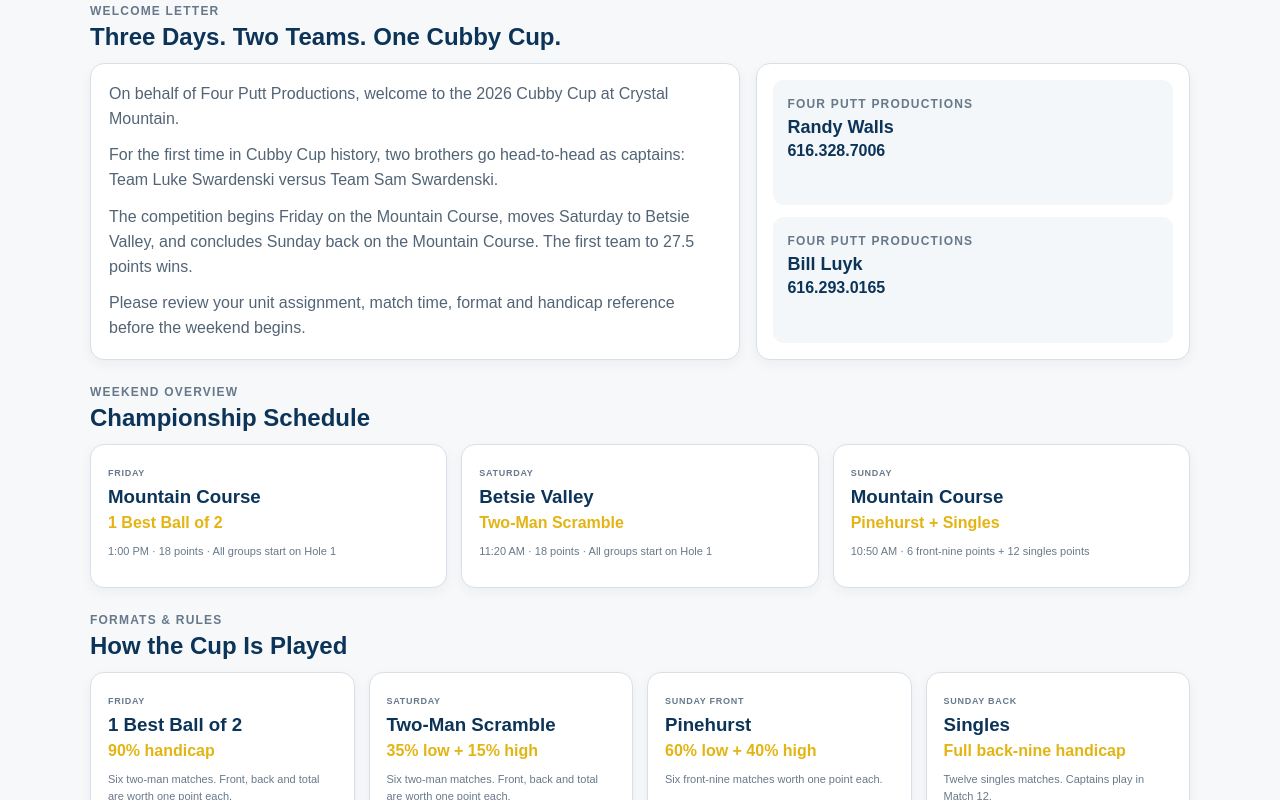
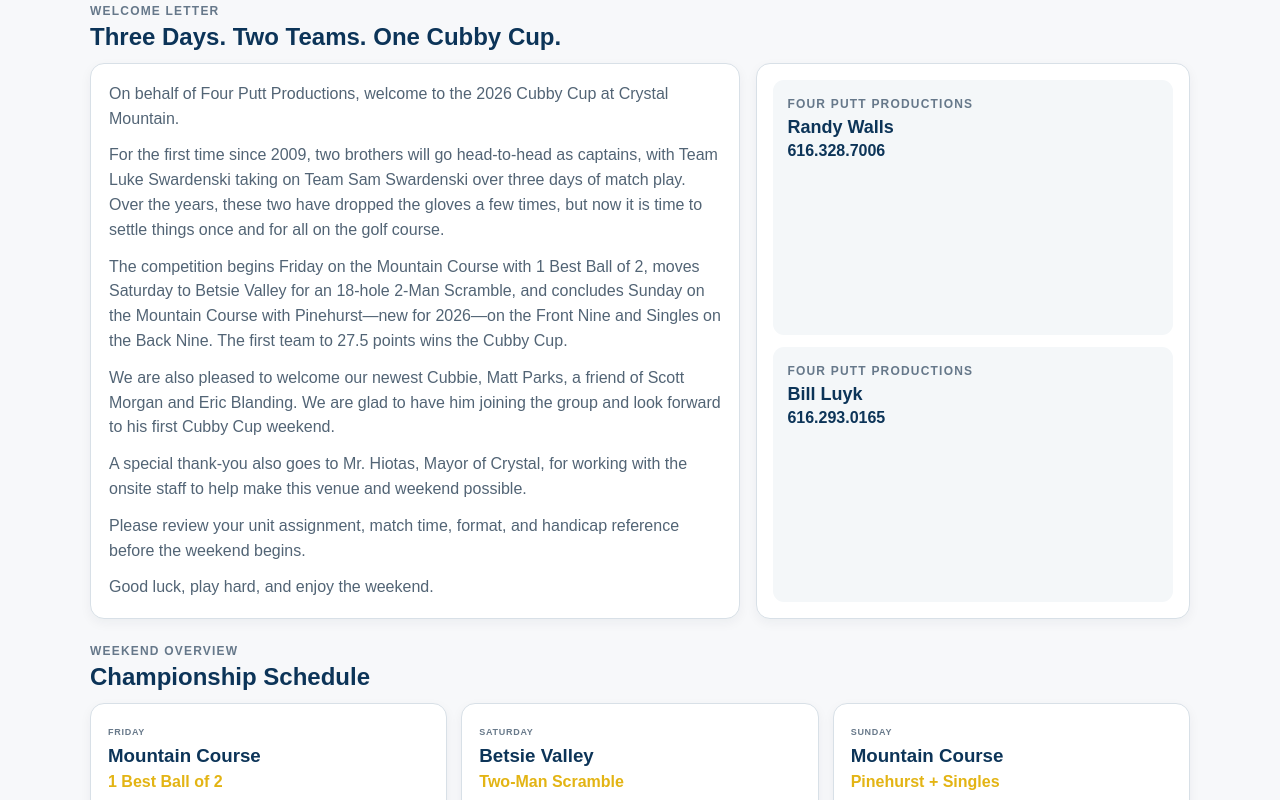
Before and after one commit to wjluyk-app/vet-head-app, a Next.js app: page /player-guide in a window 1280 px wide. Shown: the part 633-1433 px from the top of the page. Built offline with nearby package versions, Linux system fonts and the light colour scheme; no server answers.

Commit message:
Add full welcome letter to player guide page

```diff
--- a/src/app/player-guide/page.tsx
+++ b/src/app/player-guide/page.tsx
@@ -98,17 +98,39 @@
             <p>
               On behalf of Four Putt Productions, welcome to the 2026 Cubby Cup at Crystal Mountain.
             </p>
+
             <p>
-              For the first time in Cubby Cup history, two brothers go head-to-head as captains:
-              Team Luke Swardenski versus Team Sam Swardenski.
+              For the first time since 2009, two brothers will go head-to-head as captains, with Team
+              Luke Swardenski taking on Team Sam Swardenski over three days of match play. Over the
+              years, these two have dropped the gloves a few times, but now it is time to settle things
+              once and for all on the golf course.
             </p>
+
             <p>
-              The competition begins Friday on the Mountain Course, moves Saturday to Betsie Valley,
-              and concludes Sunday back on the Mountain Course. The first team to 27.5 points wins.
+              The competition begins Friday on the Mountain Course with 1 Best Ball of 2, moves
+              Saturday to Betsie Valley for an 18-hole 2-Man Scramble, and concludes Sunday on the
+              Mountain Course with Pinehurst—new for 2026—on the Front Nine and Singles on the Back
+              Nine. The first team to 27.5 points wins the Cubby Cup.
             </p>
+
             <p>
-              Please review your unit assignment, match time, format and handicap reference before
+              We are also pleased to welcome our newest Cubbie, Matt Parks, a friend of Scott Morgan
+              and Eric Blanding. We are glad to have him joining the group and look forward to his first
+              Cubby Cup weekend.
+            </p>
+
+            <p>
+              A special thank-you also goes to Mr. Hiotas, Mayor of Crystal, for working with the onsite
+              staff to help make this venue and weekend possible.
+            </p>
+
+            <p>
+              Please review your unit assignment, match time, format, and handicap reference before
               the weekend begins.
+            </p>
+
+            <p>
+              Good luck, play hard, and enjoy the weekend.
             </p>
           </article>
 
```
